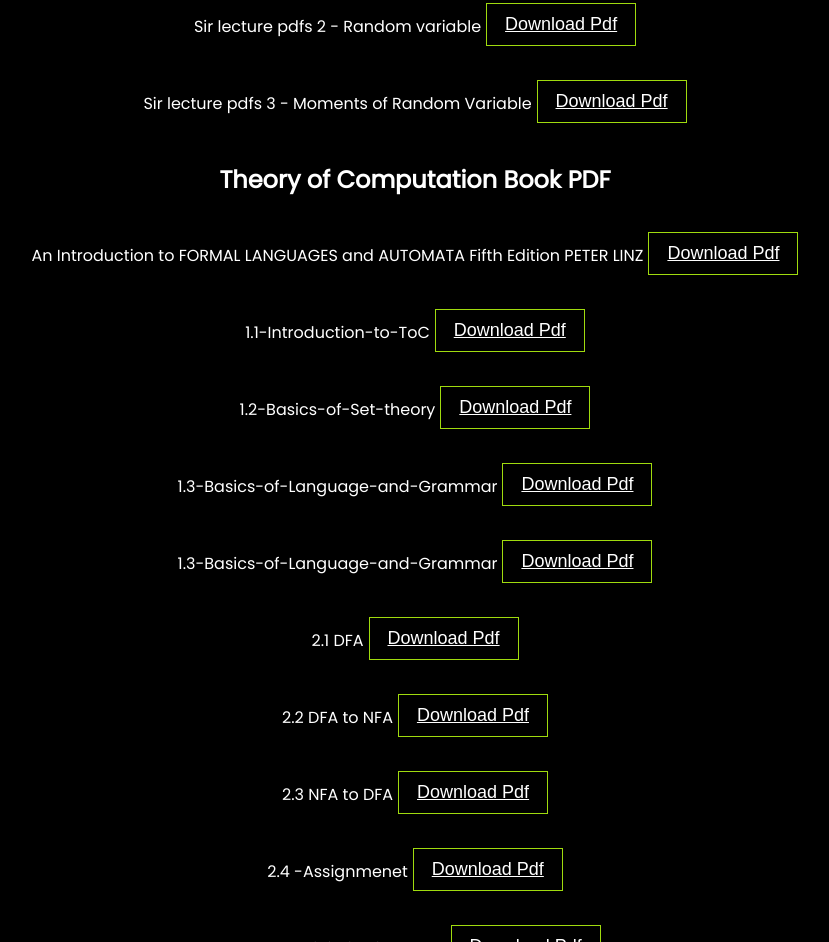
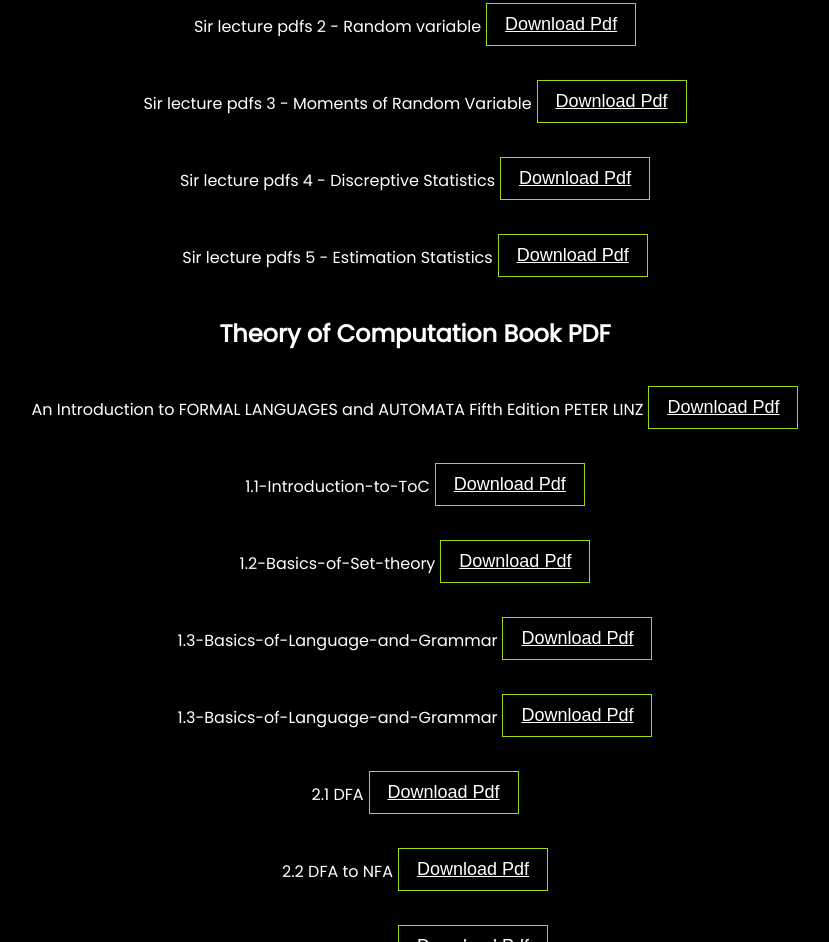
Before and after one commit to maha-veer/bhustudyrepo, a plain HTML site: page msc-first-semester.html in a window 1280 px wide. Shown: the part 1768-2710 px from the top of the page, without its empty margins (225-1054 px from the left). Drawn offline with nearby package versions, Linux system fonts and the light colour scheme.

Commit message:
msc first semester statistics 5 lecture note added

```diff
--- a/msc-first-semester.html
+++ b/msc-first-semester.html
@@ -82,6 +82,14 @@
                 <div class="chapter">
                     <p>Sir lecture pdfs 3 - Moments of Random Variable</p>
                     <button><a href="pdfs/msc-first-semester/Lecture5_MomentsAndSpecialDistribution.pdf" target="_blank">Download Pdf</a></button>
+                </div>
+                <div class="chapter">
+                    <p>Sir lecture pdfs 4 - Discreptive Statistics</p>
+                    <button><a href="pdfs/msc-first-semester/4_discriptivestatistics.pdf" target="_blank">Download Pdf</a></button>
+                </div>
+                <div class="chapter">
+                    <p>Sir lecture pdfs 5 - Estimation Statistics</p>
+                    <button><a href="pdfs/msc-first-semester/Estimation_statistics_lecture_note.pdf" target="_blank">Download Pdf</a></button>
                 </div>
             </div>
         </div>
```
Also changed, not shown: 1 other file.
